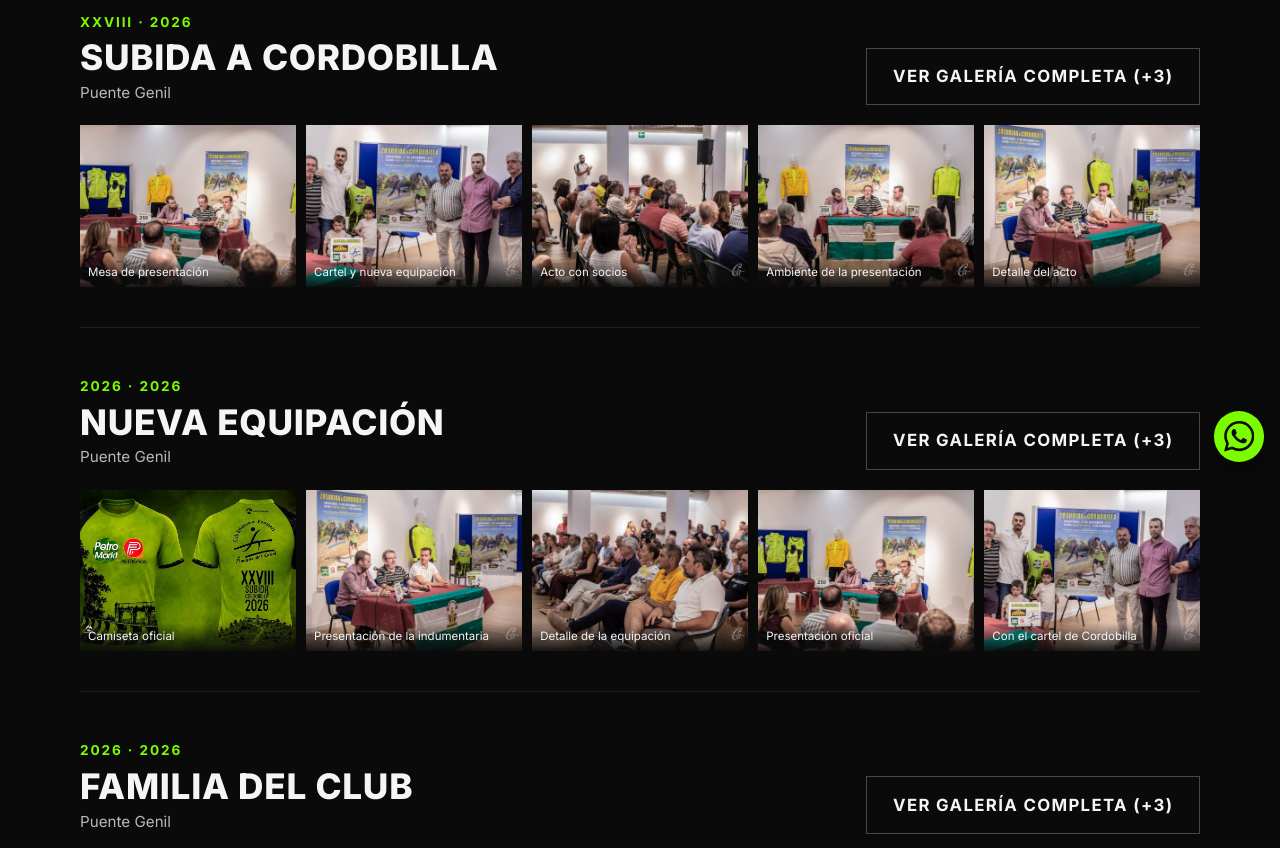
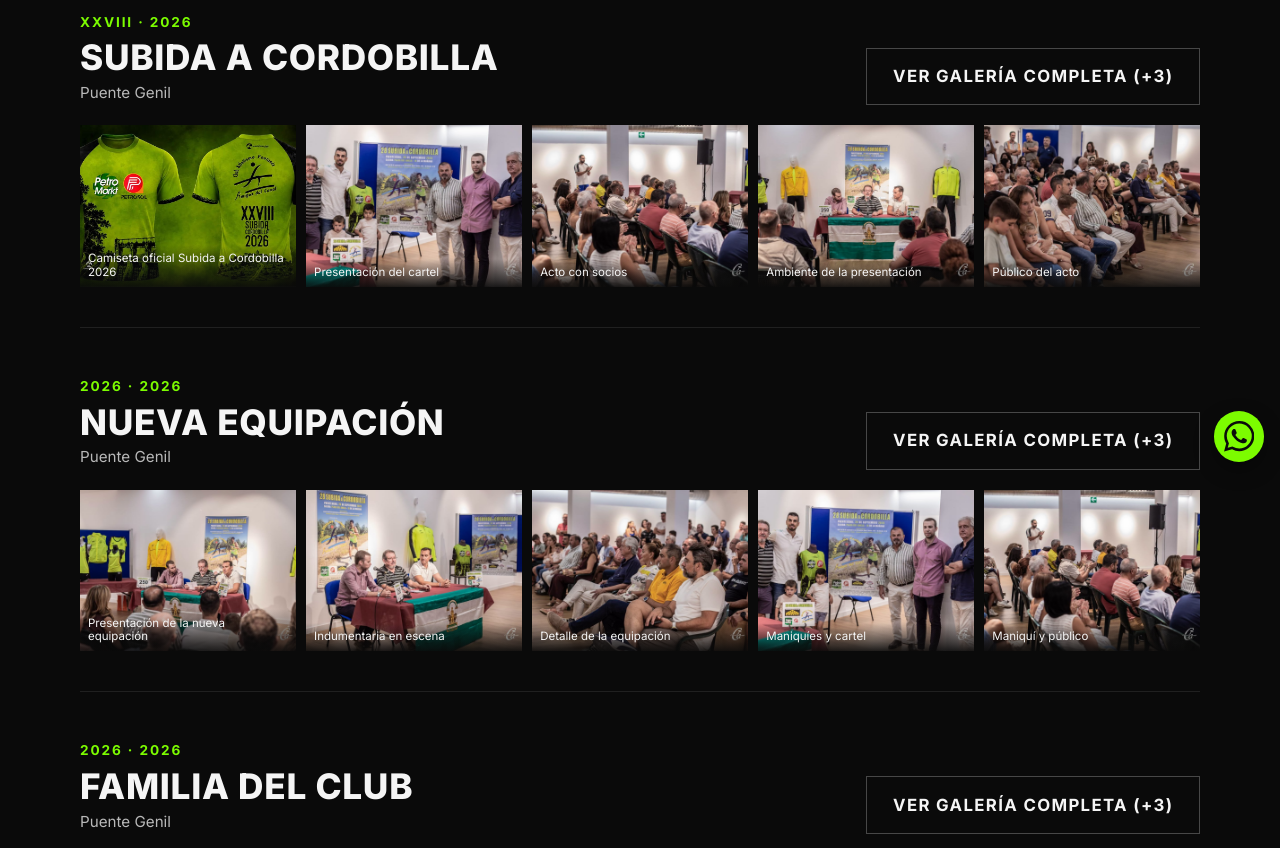
Before and after one commit to Zorpo87/amigosdelcanal, a React (Vite) app: page /galeria in a window 1280 px wide. Shown: the part 320-1168 px from the top of the page. Built offline with nearby package versions, Linux system fonts and the light colour scheme.

Commit message:
Corregir portadas cruzadas de álbumes en la galería.
Co-authored-by: Cursor <cursoragent@cursor.com>

```diff
--- a/src/data.ts
+++ b/src/data.ts
@@ -266,16 +266,16 @@ export const galleryAlbums = [
     edition: 'XXVIII',
     year: '2026',
     place: 'Puente Genil',
-    cover: '/club/fb-10.jpg',
+    cover: '/club/presentacion-1.jpg',
     photos: [
-      { src: '/club/fb-10.jpg', caption: 'Mesa de presentación' },
-      { src: '/club/presentacion-2.jpg', caption: 'Cartel y nueva equipación' },
+      { src: '/club/presentacion-1.jpg', caption: 'Camiseta oficial Subida a Cordobilla 2026' },
+      { src: '/club/presentacion-2.jpg', caption: 'Presentación del cartel' },
       { src: '/club/presentacion-3.jpg', caption: 'Acto con socios' },
       { src: '/club/presentacion-6.jpg', caption: 'Ambiente de la presentación' },
-      { src: '/club/presentacion-4.jpg', caption: 'Detalle del acto' },
-      { src: '/club/presentacion-5.jpg', caption: 'Equipación en escena' },
+      { src: '/club/presentacion-7.jpg', caption: 'Público del acto' },
       { src: '/club/portada-grupo.jpg', caption: 'Amigos del Canal' },
-      { src: '/club/presentacion-1.jpg', caption: 'Nueva equipación 2026' },
+      { src: '/club/presentacion-8.jpg', caption: 'Convivencia' },
+      { src: '/club/fb-09.jpg', caption: 'Familia del club' },
     ],
   },
   {
@@ -285,15 +285,15 @@ export const galleryAlbums = [
     edition: '2026',
     year: '2026',
     place: 'Puente Genil',
-    cover: '/club/presentacion-1.jpg',
+    cover: '/club/fb-10.jpg',
     photos: [
-      { src: '/club/presentacion-1.jpg', caption: 'Camiseta oficial' },
-      { src: '/club/presentacion-4.jpg', caption: 'Presentación de la indumentaria' },
+      { src: '/club/fb-10.jpg', caption: 'Presentación de la nueva equipación' },
+      { src: '/club/presentacion-4.jpg', caption: 'Indumentaria en escena' },
       { src: '/club/presentacion-5.jpg', caption: 'Detalle de la equipación' },
-      { src: '/club/fb-10.jpg', caption: 'Presentación oficial' },
-      { src: '/club/presentacion-2.jpg', caption: 'Con el cartel de Cordobilla' },
+      { src: '/club/presentacion-2.jpg', caption: 'Maniquíes y cartel' },
       { src: '/club/presentacion-3.jpg', caption: 'Maniquí y público' },
       { src: '/club/presentacion-6.jpg', caption: 'Socios del club' },
+      { src: '/club/presentacion-7.jpg', caption: 'Ambiente del acto' },
       { src: '/club/portada-grupo.jpg', caption: 'Identidad del club' },
     ],
   },
```
